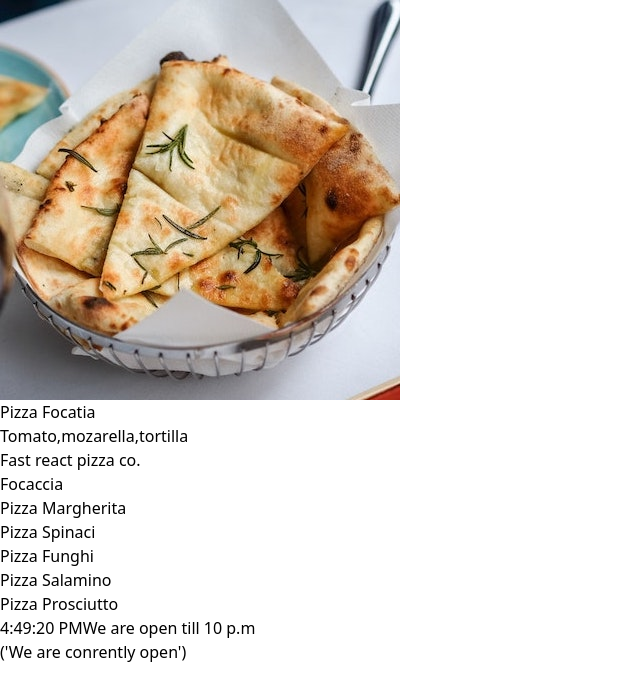
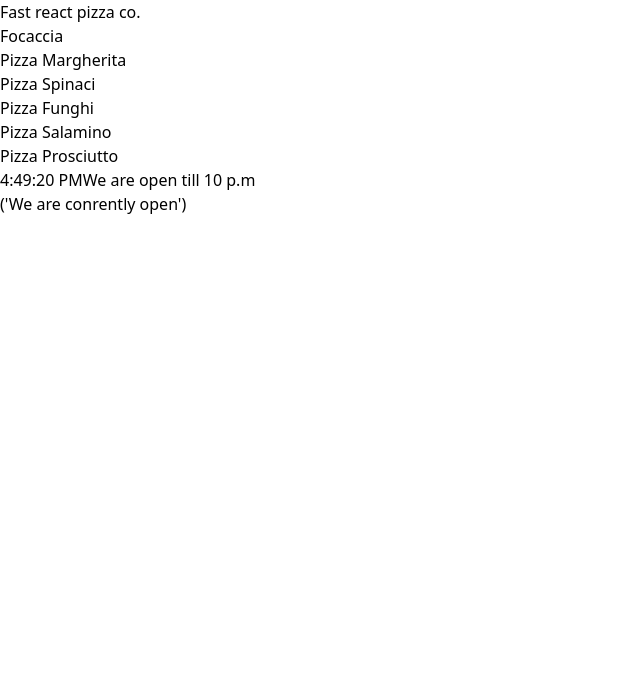
Before and after one commit to Majkan1/Single-Pizza-Menu, a React (Vite) app in the folder vite-project/: page / in a window 1280 px wide. Shown: the top 700 px of the page, without its empty margins (0-640 px from the left). Built offline with nearby package versions, Linux system fonts and the light colour scheme.

Commit message:
chore:delethe the pizza component.

```diff
--- a/vite-project/src/App.tsx
+++ b/vite-project/src/App.tsx
@@ -75,16 +75,6 @@ function Footer(){
   )
 }
 
-function Pizza(){
-  return (
-    <div>
-      <img src = {`${import.meta.env.BASE_URL}focaccia.jpg`} alt = "Pizza focotia"/>
-      <p>Pizza Focatia</p>
-      <p>Tomato,mozarella,tortilla</p>
-    </div>
-  )
-}
-
 function Menu({pizza}:MenuProps){
   return(
     <div>
@@ -99,7 +89,6 @@ function App() {
 
   return (
     <div>
-      <Pizza />
       <Header/>
       <Menu pizza = {pizzaData}/>
       <Footer/>
```
